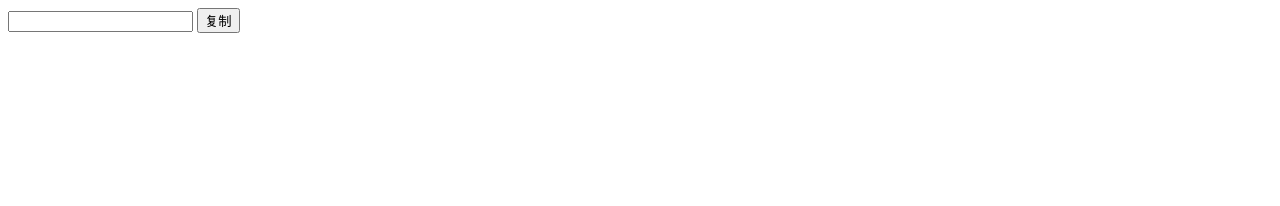
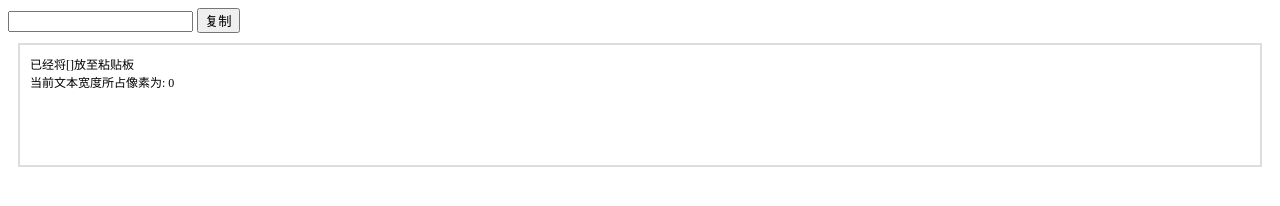
Before and after one commit to baukh789/jeasy, a website built with webpack: page demo/index.html in a window 1280 px wide. Both pictures are taken after a click on the button "复制". Built offline with nearby package versions, Linux system fonts and the light colour scheme.

Commit message:
add getTextWidth

```diff
--- a/demo/index.html
+++ b/demo/index.html
@@ -3,10 +3,23 @@
 <head>
     <meta charset="UTF-8">
     <title>Title</title>
+    <style>
+        .renderDiv{
+            min-height: 100px;
+            margin: 10px;
+            padding: 10px;
+            border: 2px solid #ddd;
+            font-size: 12px;
+        }
+        li {
+            list-style-type: none;
+        }
+    </style>
 </head>
 <body>
 <input id="copyText">
 <button id="copyAction">复制</button>
+<ul class="renderDiv"></ul>
 <script src="/webpack-dev-file/js/index.js"></script>
 </body>
 </html>
--- a/demo/index.js
+++ b/demo/index.js
@@ -1,5 +1,7 @@
 import jeasy from '../src/index';
 (() => {
+    const renderDiv = document.querySelector('.renderDiv');
+    let li = null;
     const d = jeasy.moment(19871122);
     console.log(d);
     console.log(`${d.fullYear}年${d.month}月${d.date}日`);
@@ -17,5 +19,12 @@ import jeasy from '../src/index';
 
     document.querySelector('#copyAction').addEventListener('click', () => {
         jeasy.copyText(document.querySelector('#copyText').value);
+        li = document.createElement('li');
+        li.innerHTML = `已经将[${document.querySelector('#copyText').value}]放至粘贴板`;
+        renderDiv.appendChild(li);
+
+        li = document.createElement('li');
+        li.innerHTML = '当前文本宽度所占像素为: ' +  jeasy.getTextWidth(document.querySelector('#copyText').value);
+        renderDiv.appendChild(li);
     });
 })();
--- a/package.json
+++ b/package.json
@@ -1,6 +1,6 @@
 {
     "name": "jeasy",
-    "version": "0.0.2",
+    "version": "0.0.3",
     "description": "javascript easy tool",
     "main": "index.js",
     "scripts": {
--- a/src/index.js
+++ b/src/index.js
@@ -1,11 +1,12 @@
 import moment from './moment';
 import { equal, index, clone, isEmpty, type, trim } from './object';
 import { toHump, toHyphen } from './string';
-import { copyText } from './text';
+import { copyText, getTextWidth } from './text';
 
 export default {
     version: process.env.VERSION,
     copyText,
+    getTextWidth,
     moment,
     equal,
     index,
--- a/src/text.js
+++ b/src/text.js
@@ -17,3 +17,25 @@ export const copyText = text => {
     ele.remove();
     return isSuccess;
 };
+
+/**
+ * 获取文本所占宽度
+ * @param text
+ * @returns {number}
+ */
+export const getTextWidth = text => {
+    const overId = 'jeasy-over-size-div';
+    let overSizeDiv = document.getElementById(overId);
+    if (!overSizeDiv) {
+        const ele = document.createElement('div');
+        ele.style.position = 'absolute';
+        ele.style.top = '0';
+        ele.style.zIndex = '-10';
+        ele.style.visibility = 'hidden';
+        ele.id = overId;
+        document.body.appendChild(ele);
+        overSizeDiv = document.getElementById(overId);
+    }
+    overSizeDiv.innerText = text;
+    return parseInt(window.getComputedStyle(overSizeDiv).width, 10);
+};
```
Also changed, not shown: test/text_test.js (+8 -1 lines), README.md.
